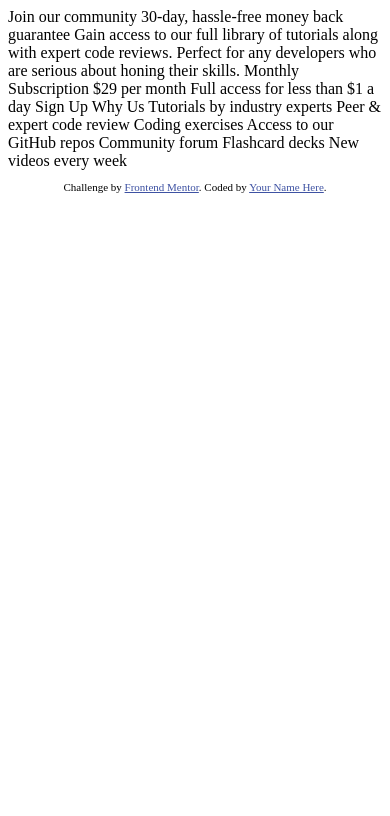
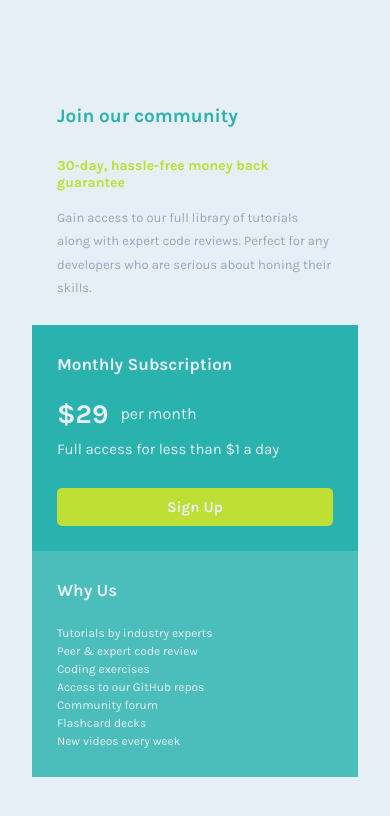
Before and after one commit to vircoding/single-price-grid-component-frontend-mentor, a plain HTML site: page index.html in a window 390 px wide. Drawn offline with Linux system fonts and the light colour scheme.

Commit message:
mobile design

```diff
--- /dev/null
+++ b/css/styles.css
@@ -0,0 +1,124 @@
+/* Google Fonts https://fonts.google.com/ */
+@import url('https://fonts.googleapis.com/css2?family=Karla:wght@400;700&display=swap');
+/* Weights: 400, 700 */
+
+/* Reset Styles */
+* {
+    margin: 0;
+    padding: 0;
+    box-sizing: border-box;
+}
+
+/* Custom Properties */
+:root {
+    --cyan: hsl(179, 62%, 43%);
+    --bright-yellow: hsl(71, 73%, 54%);
+    --light-gray: hsl(204, 43%, 93%);
+    --grayish-blue: hsl(218, 22%, 67%);
+    --karla: 'Karla', sans-serif;
+}
+
+body {
+    font-family: var(--karla);
+    min-width: 375px;
+    min-height: 812px;
+    padding: 105px 32px 77px;
+    background-color: var(--light-gray);
+    color: var(--light-gray);
+}
+
+.top {
+    padding: 0 25px;
+}
+
+.top-title {
+    font-size: 19px;
+    color: var(--cyan);
+    margin-bottom: 30px;
+}
+
+.top-subtitle {
+    font-size: 14px;
+    color: var(--bright-yellow);
+    margin-bottom: 15px;
+}
+
+.top-paragraph {
+    font-size: 13px;
+    line-height: 1.8;
+    color: var(--grayish-blue);
+    margin-bottom: 25px;
+}
+
+.main-item {
+    padding: 25px;
+}
+
+.main-plan {
+    background-color: var(--cyan);
+}
+
+.plan-name {
+    font-size: 17px;
+    margin-bottom: 20px;
+    padding: 4px 0;
+}
+
+.plan-price {
+    display: flex;
+    align-items: center;
+    gap: 12px;
+    margin-bottom: 10px;
+}
+
+.price-amount {
+    font-size: 27px;
+    font-weight: 700;
+}
+
+.price-frequency {
+    flex-grow: 1;
+}
+
+.plan-acces {
+    font-size: 15px;
+    font-weight: 300;
+    margin-bottom: 30px;
+}
+
+.plan-signup {
+    display: inline-block;
+    width: 100%;
+    background-color: var(--bright-yellow);
+    text-align: center;
+    font-size: 15px;
+    padding: 10px 0;
+    text-decoration: none;
+    color: var(--light-gray);
+    font-weight: 700;
+    border-radius: 5px;
+}
+
+.main-why {
+    background-color: hsl(179, 47%, 52%);
+}
+
+.why-title {
+    font-size: 17px;
+    margin-bottom: 20px;
+    padding: 4px 0;
+}
+
+.why-list {
+    margin-bottom: 2px;
+}
+
+li {
+    font-size: 12px;
+    list-style: none;
+    line-height: 1.5;
+}
+
+/* Media Queries */
+@media (min-width: 720px) {
+}
--- a/index.html
+++ b/index.html
@@ -1,50 +1,44 @@
 <!DOCTYPE html>
 <html lang="en">
-<head>
-  <meta charset="UTF-8">
-  <meta name="viewport" content="width=device-width, initial-scale=1.0"> <!-- displays site properly based on user's device -->
-
-  <link rel="icon" type="image/png" sizes="32x32" href="./images/favicon-32x32.png">
-
-  <title>Frontend Mentor | Single Price Grid Component</title>
-
-  <!-- Feel free to remove these styles or customise in your own stylesheet 👍 -->
-  <style>
-    .attribution { font-size: 11px; text-align: center; }
-    .attribution a { color: hsl(228, 45%, 44%); }
-  </style>
-</head>
-<body>
-  Join our community
-
-  30-day, hassle-free money back guarantee
-
-  Gain access to our full library of tutorials along with expert code reviews.
-  Perfect for any developers who are serious about honing their skills.
-
-  Monthly Subscription
-
-  &dollar;29 per month
-
-  Full access for less than &dollar;1 a day
-
-  Sign Up
-
-  Why Us
-
-  Tutorials by industry experts
-  Peer &amp; expert code review
-  Coding exercises
-  Access to our GitHub repos
-  Community forum
-  Flashcard decks
-  New videos every week
-
-  <footer>
-    <p class="attribution">
-      Challenge by <a href="https://www.frontendmentor.io?ref=challenge" target="_blank">Frontend Mentor</a>.
-      Coded by <a href="#">Your Name Here</a>.
-    </p>
-  </footer>
-</body>
+    <head>
+        <meta charset="UTF-8" />
+        <meta http-equiv="X-UA-Compatible" content="IE=edge" />
+        <meta name="viewport" content="width=device-width, initial-scale=1.0" />
+        <link rel="icon" type="image/png" sizes="32x32" href="./images/favicon-32x32.png" />
+        <title>Single Price Grid Component</title>
+        <link rel="stylesheet" href="./css/styles.css" />
+    </head>
+    <body>
+        <section class="top">
+            <h1 class="top-title">Join our community</h1>
+            <h2 class="top-subtitle">30-day, hassle-free money back guarantee</h2>
+            <p class="top-paragraph">
+                Gain access to our full library of tutorials along with expert code reviews. Perfect
+                for any developers who are serious about honing their skills.
+            </p>
+        </section>
+        <section class="main">
+            <div class="main-plan main-item">
+                <h2 class="plan-name">Monthly Subscription</h2>
+                <div class="plan-price">
+                    <p class="price-amount">&dollar;29</p>
+                    <p class="price-frequency">per month</p>
+                </div>
+                <h3 class="plan-acces">Full access for less than &dollar;1 a day</h3>
+                <a href="#" class="plan-signup">Sign Up</a>
+            </div>
+            <div class="main-why main-item">
+                <h2 class="why-title">Why Us</h2>
+                <ul class="why-list">
+                    <li>Tutorials by industry experts</li>
+                    <li>Peer &amp; expert code review</li>
+                    <li>Coding exercises</li>
+                    <li>Access to our GitHub repos</li>
+                    <li>Community forum</li>
+                    <li>Flashcard decks</li>
+                    <li>New videos every week</li>
+                </ul>
+            </div>
+        </section>
+    </body>
 </html>
```
